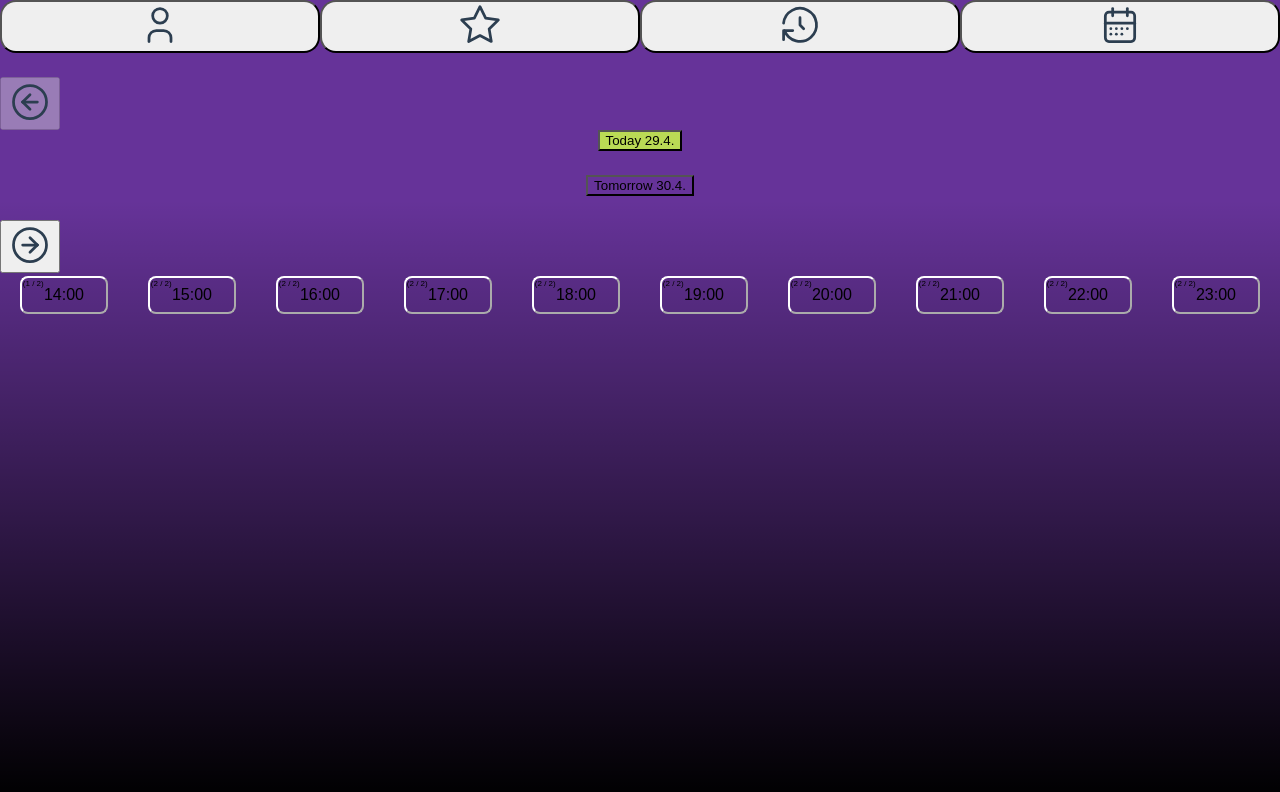
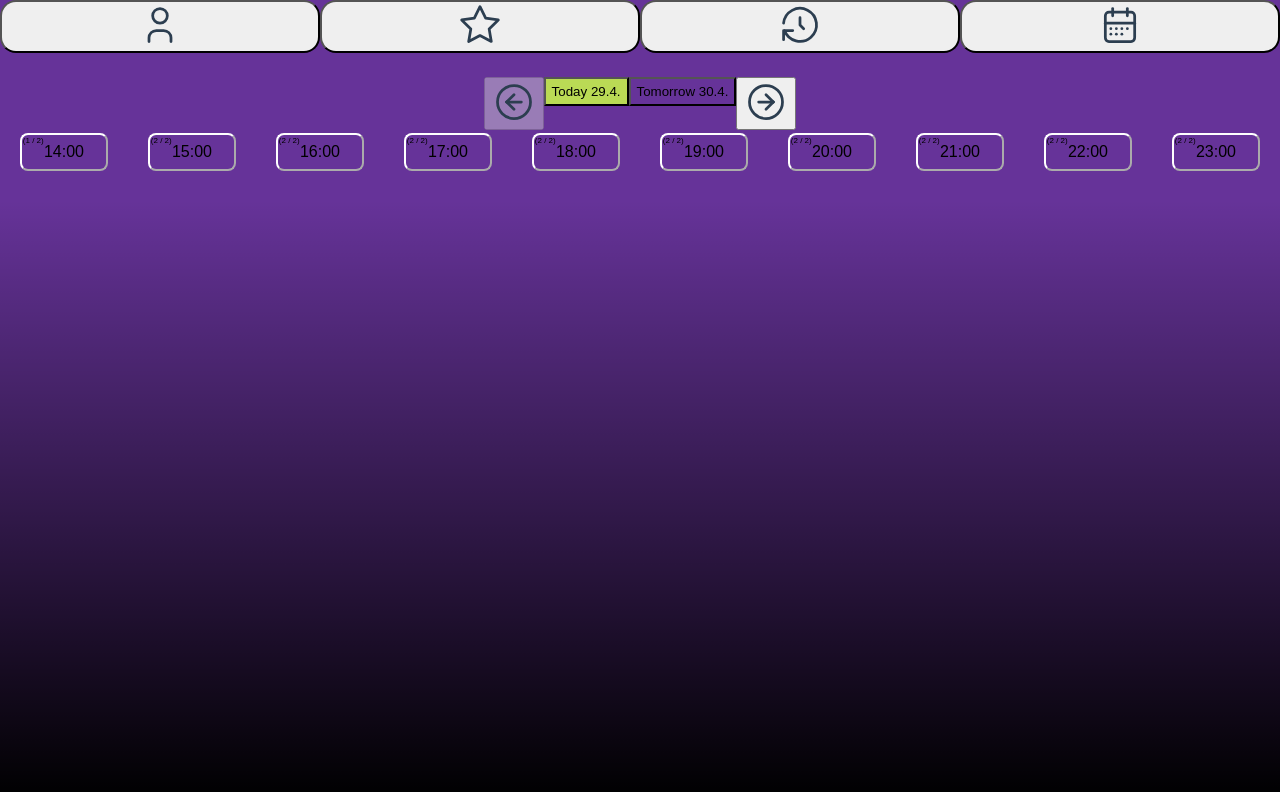
Before and after one commit to fusatytata/Booking-calendar, a React (Create React App) app: page / in a window 1280 px wide. Shown: the top 792 px of the page. Built offline with nearby package versions, Linux system fonts and the light colour scheme.

Commit message:
className DateNavbar added to a div controlling Decrease and IncreaseButtons and DateButtons, put to display: flex, justify-content: center

```diff
--- /dev/null
+++ b/src/DateNavbar.css
@@ -0,0 +1,4 @@
+.DateNavbar{
+    display: flex;
+    justify-content: center;
+}
--- a/src/DateNavbar.js
+++ b/src/DateNavbar.js
@@ -2,6 +2,7 @@ import React from "react";
 import DateButton from "./DateButton";
 import DecreaseButton from "./DecreaseButton";
 import IncreaseButton from "./IncreaseButton";
+import "./DateNavbar.css";
 import moment from "moment/moment";
 
 function DateNavbar({date, setDate}) {
@@ -29,7 +30,7 @@ const formattedDate = (date) => {
     }
 };
     return (
-        <div>
+        <div className="DateNavbar">
             <DecreaseButton onDecrease={decreaseOne} disabled={date.isSame(moment(), "day")} />
             <DateButton date={formattedDate(date)} isActive={true} />
             <DateButton date={formattedDate(date.clone().add(1, "d"))} onClick={increaseOne} />
```
